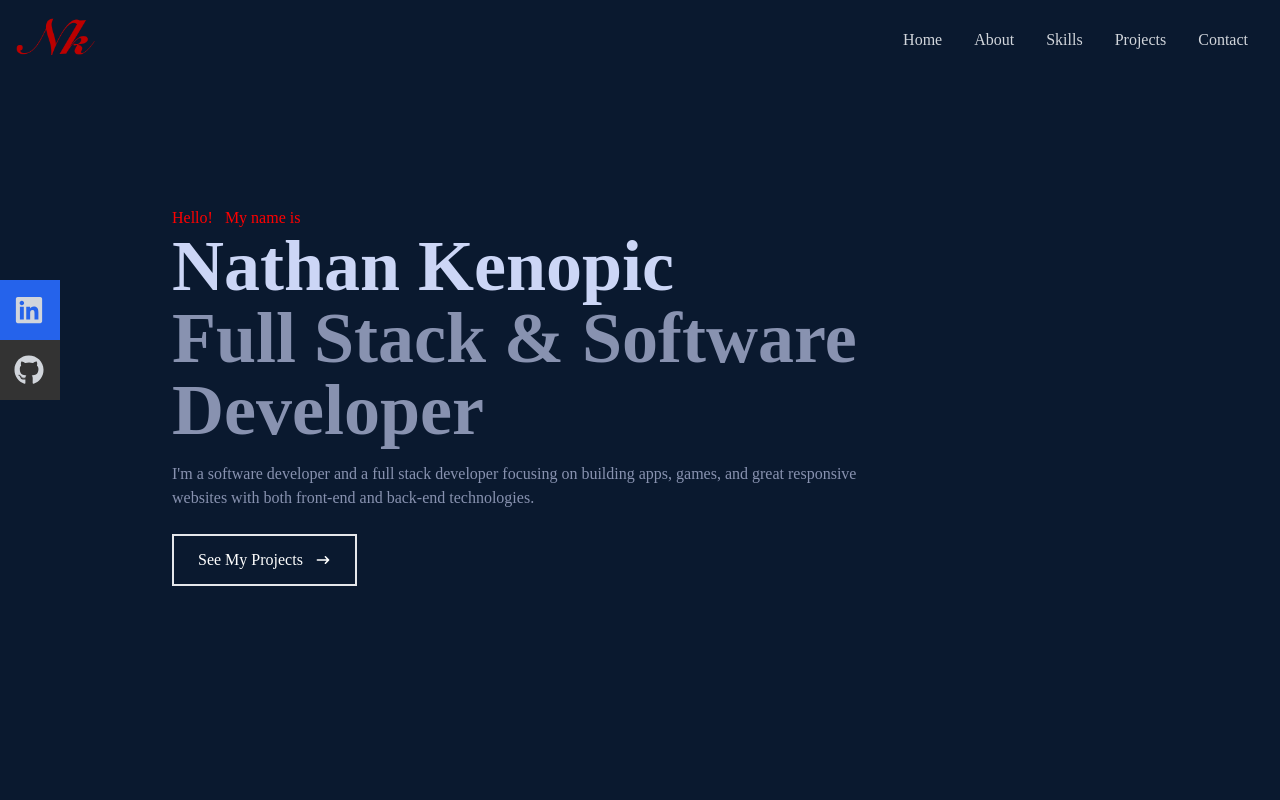
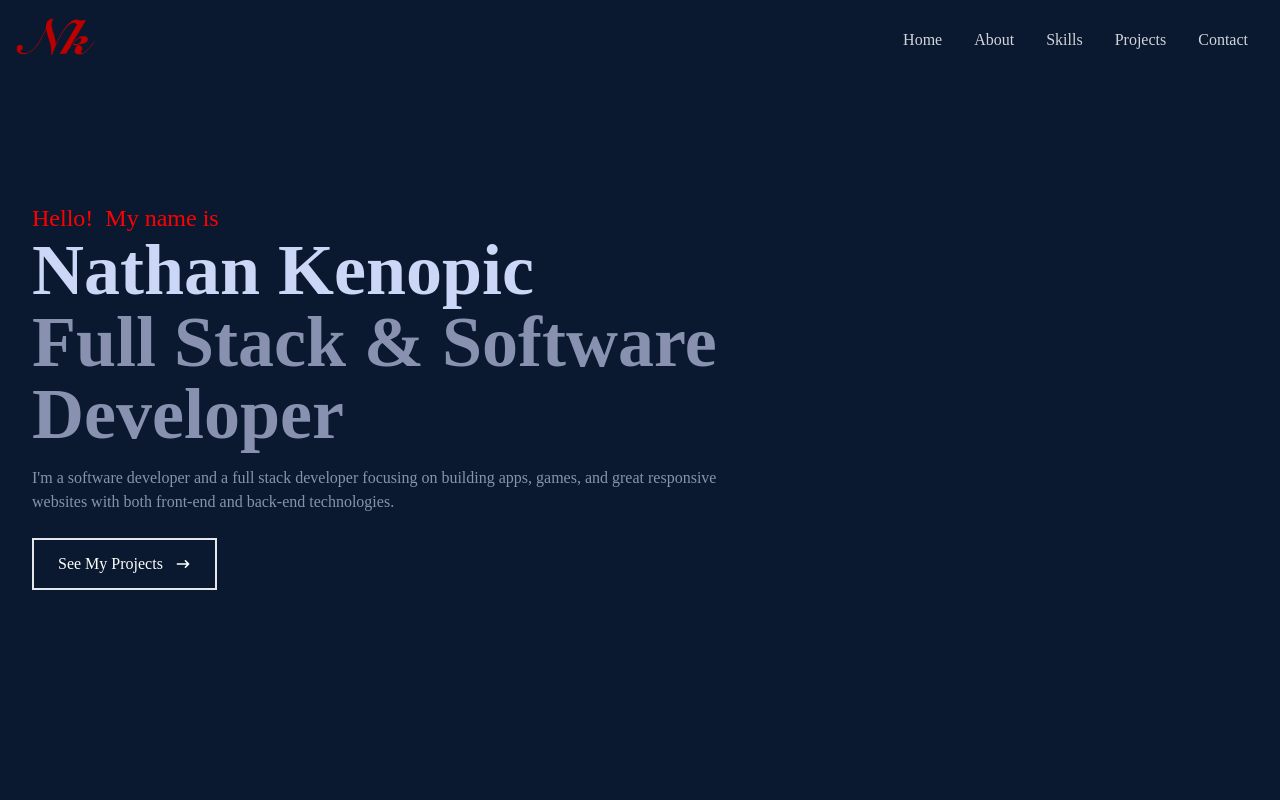
Before and after one commit to NateKenopic/portfolio, a React (Create React App) app: page / in a window 1280 px wide. Shown: the top 800 px of the page. Built offline with nearby package versions, Linux system fonts and the light colour scheme.

Commit message:
Finished Portfolio

```diff
--- a/src/components/Contact.jsx
+++ b/src/components/Contact.jsx
@@ -1,4 +1,8 @@
 import React from 'react'
+import {
+  FaGithub,
+  FaLinkedin
+} from 'react-icons/fa';
 
 const Contact = () => {
   return (
@@ -6,6 +10,14 @@ const Contact = () => {
         <div className='pb-8'>
           <p className='text-4xl font-bold inline border-b-4 border-[#ff0000] text-gray-300'>Contact</p>
           <p className='text-gray-300 py-4'>Send me an email - nkenopic@outlook.com</p>
+          <br></br>
+          <a className='flex justify-between items-center w-full scale-125 shadow-[#040c16] text-white border-2 rounded-lg p-2 bg-[#0000b3] hover:scale-150 duration-300' href='https://www.linkedin.com/in/nathankenopic/' target='blank'>
+            Linkedin <FaLinkedin size={30} />
+          </a>
+          <br></br><br></br>
+          <a className='flex justify-between items-center w-full scale-125 shadow-[#040c16] text-white border-2 rounded-lg p-2 bg-[black] hover:scale-150 duration-300' href='https://github.com/NateKenopic' target='blank'>
+            Github <FaGithub size={30} />
+          </a>
         </div>
     </div>
   )
--- a/src/components/Home.jsx
+++ b/src/components/Home.jsx
@@ -5,8 +5,8 @@ import { Link } from 'react-scroll';
 const Home = () => {
   return (
     <div name='home' className='w-full h-screen bg-[#0a192f]'>
-      <div className='max-w-[1000px] mx-auto px-8 flex flex-col justify-center h-full'>
-        <p className='text-[#ff0000]'>Hello!&nbsp;&nbsp; My name is</p>
+      <div className='max-w-[1000px] px-8 flex flex-col justify-center h-full'>
+        <p className='text-[#ff0000] text-2xl'>Hello!&nbsp; My name is</p>
         <h1 className='text-4xl sm:text-7xl font-bold text-[#ccd6f6]'>
             Nathan Kenopic
         </h1>
@@ -18,13 +18,11 @@ const Home = () => {
             websites with both front-end and back-end technologies.
         </p>
         <div>
-          <button className='text-white group border-2 px-6 py-3 my-2 flex items-center hover:bg-pink-600 hover:border-pink-600'>
-          <Link to='work' smooth={true} duration={500}>
-            See My Projects
-          </Link>
-            <span className='group-hover:rotate-90 duration-300'>
-              <HiArrowNarrowRight className='ml-3 ' />
-            </span>
+          <button className='text-white group border-2 px-6 py-3 my-2 flex items-center hover:bg-[#ff0000] hover:border-[#ff0000]'>
+            <Link to='work' smooth={true} duration={500}>
+              See My Projects
+            </Link>
+            <HiArrowNarrowRight className='ml-3 ' />
           </button>
         </div>
       </div>
--- a/src/components/NavigationBar.jsx
+++ b/src/components/NavigationBar.jsx
@@ -1,9 +1,7 @@
 import React, { useState } from 'react';
 import {
   FaBars,
-  FaTimes,
-  FaGithub,
-  FaLinkedin,
+  FaTimes
 } from 'react-icons/fa';
 
 import Logo from '../assets/logo.png';
@@ -91,28 +89,6 @@ const NavigationBar = () => {
           </Link>
         </li>
       </ul>
-
-      {/* Social icons */}
-      <div className='hidden lg:flex fixed flex-col top-[35%] left-0'>
-        <ul>
-          <li className='w-[160px] h-[60px] flex justify-between items-center ml-[-100px] hover:ml-[-10px] duration-300 bg-blue-600'>
-            <a
-              className='flex justify-between items-center w-full text-gray-300'
-              href='/'
-            >
-              Linkedin <FaLinkedin size={30} />
-            </a>
-          </li>
-          <li className='w-[160px] h-[60px] flex justify-between items-center ml-[-100px] hover:ml-[-10px] duration-300 bg-[#333333]'>
-            <a
-              className='flex justify-between items-center w-full text-gray-300'
-              href='/'
-            >
-              Github <FaGithub size={30} />
-            </a>
-          </li>
-        </ul>
-      </div>
     </div>
   );
 };
--- a/src/components/Skills.jsx
+++ b/src/components/Skills.jsx
@@ -16,6 +16,8 @@ import react from '../assets/react.png';
 import tailwindcss from '../assets/tailwindcss.png';
 import unrealengine from '../assets/unrealengine.png';
 import AWS from '../assets/aws.png';
+
+import '../css/skills.css';
 
 const Skills = () => {
   return (
```
Also changed, not shown: src/css/skills.css (added).
